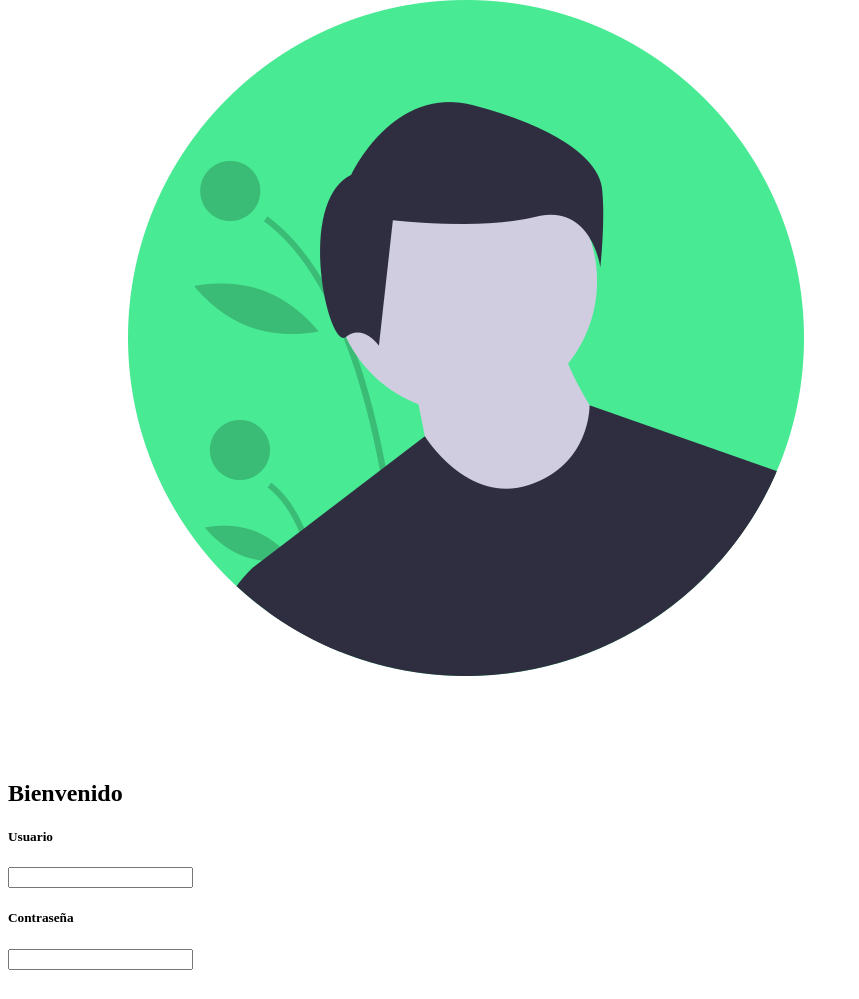
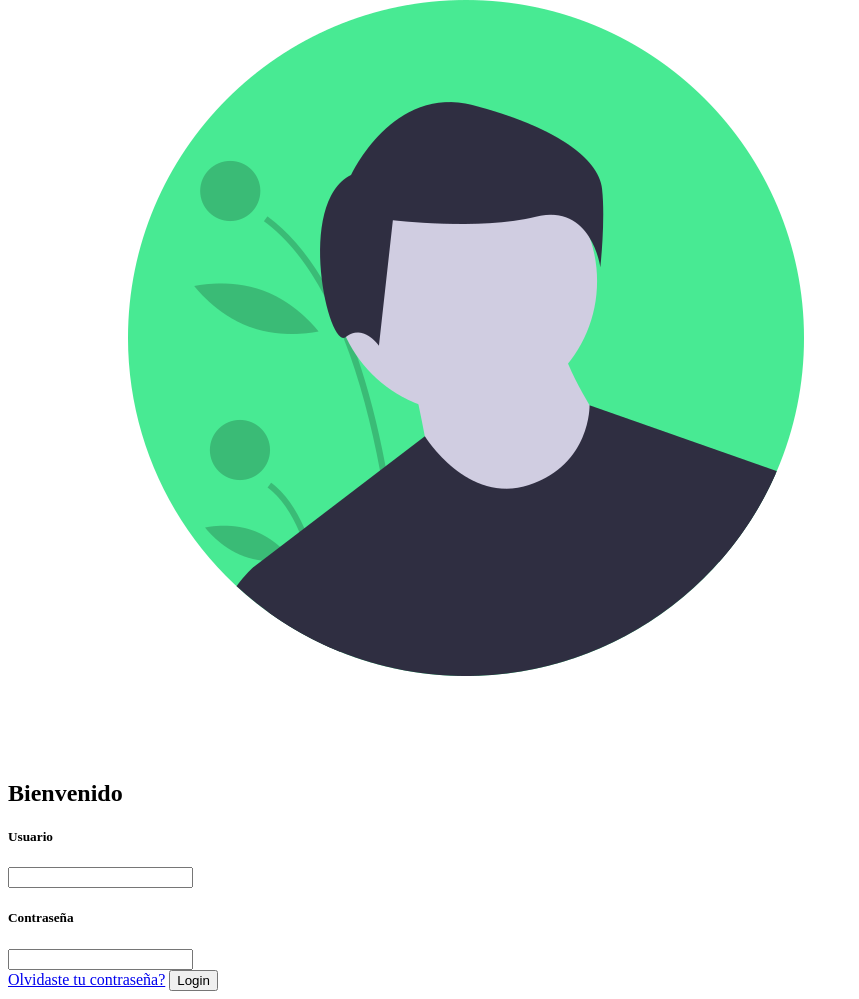
Before and after one commit to yefrid18/DevSoft, a plain HTML site: page index.html in a window 1280 px wide. Shown: the part 2785-3784 px from the top of the page, without its empty margins (0-859 px from the left). Before the commit the page ends 3763 px from the top, so only its background shows below. Drawn offline with Linux system fonts and the light colour scheme.

Commit message:
Agregar boton login y enlace para recuperar pass

```diff
--- a/index.html
+++ b/index.html
@@ -14,7 +14,7 @@
             <img src="/img/ventas.png" alt="ventas">
         </div>
         <div class="login-container">
-            <form action="index.html"></form>
+            <form action="index.html">
                 <img src="/img/avatar.png" alt="avatar">
                 <h2>Bienvenido</h2>
                 <div class="div-entrada">
@@ -36,9 +36,11 @@
                         <input class ="entrada" type="text">
                     </div>
                 </div>
+                <a href="#"> Olvidaste tu contraseña?</a>
+                <input type="submit" class="boton" value="Login">
+            </form>
+        </div>
 
-
-        </div>
     </div>
 </body>
 </html>
```
